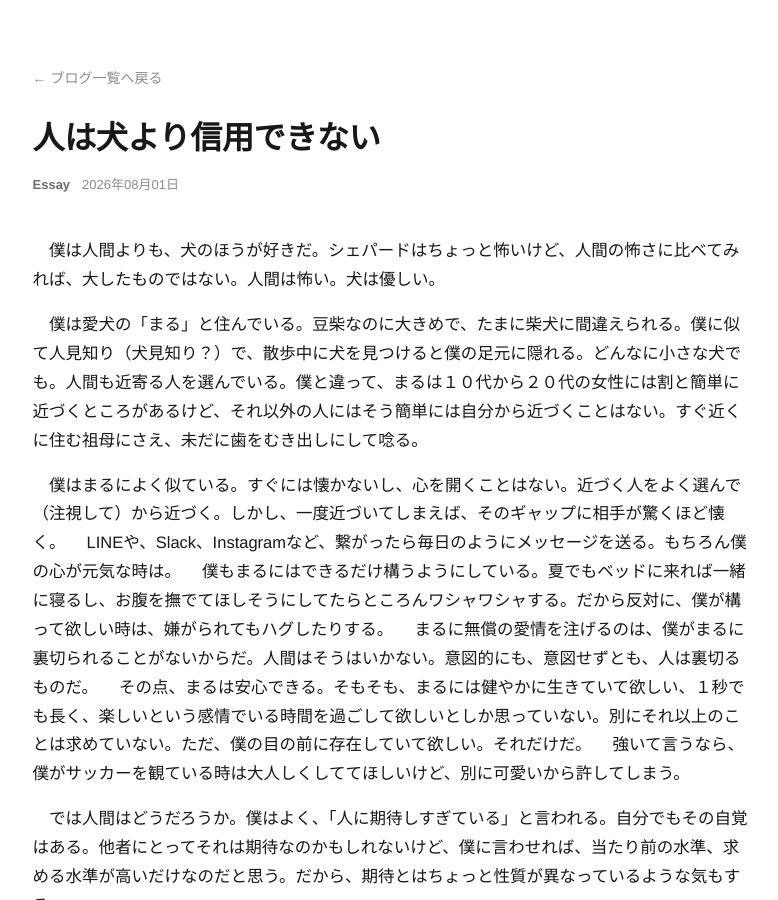
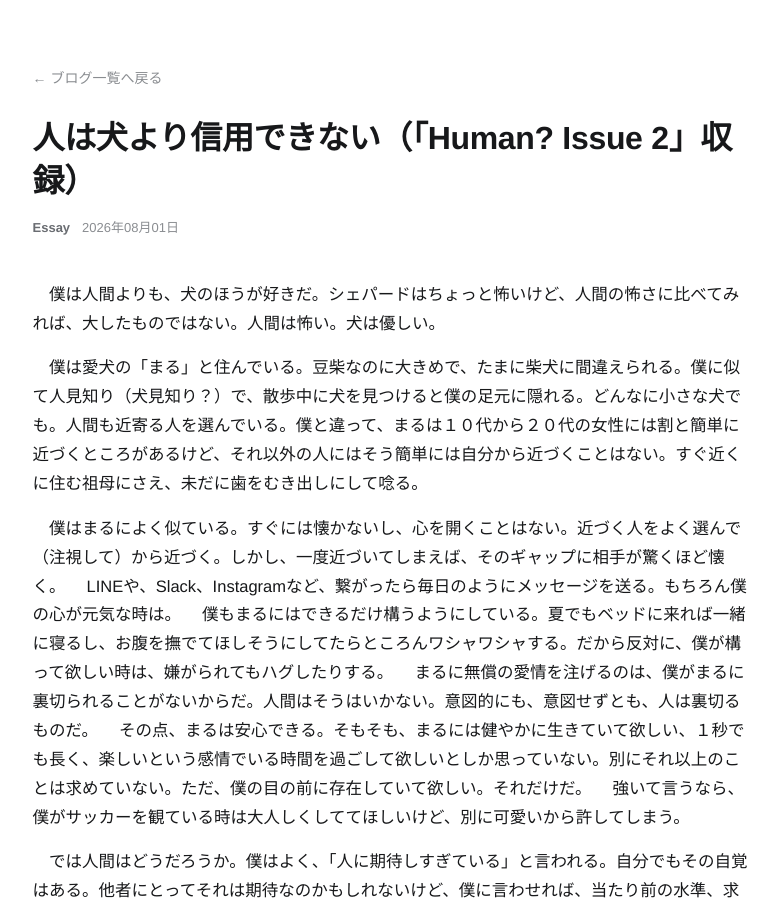
Before and after one commit to Human-Research-Collective/Human-, a Jekyll site: the page built from cannnottrusthuman.md, in a window 1280 px wide and 900 px high. Shown: the whole window, without its empty margins (240-1018 px from the left). Built offline with Jekyll 4.4.1, drawn with Linux system fonts in a browser that asks for light colours.

Commit message:
Update title and add author to cannnottrusthuman.md

```diff
--- a/cannnottrusthuman.md
+++ b/cannnottrusthuman.md
@@ -1,5 +1,5 @@
 ---
-title: "人は犬より信用できない"
+title: "人は犬より信用できない（「Human? Issue 2」収録）"
 date: 2026-08-01
 category: "Essay"
 ---
```
Also changed, not shown: other parts of cannnottrusthuman.md (+2 -0 lines).
